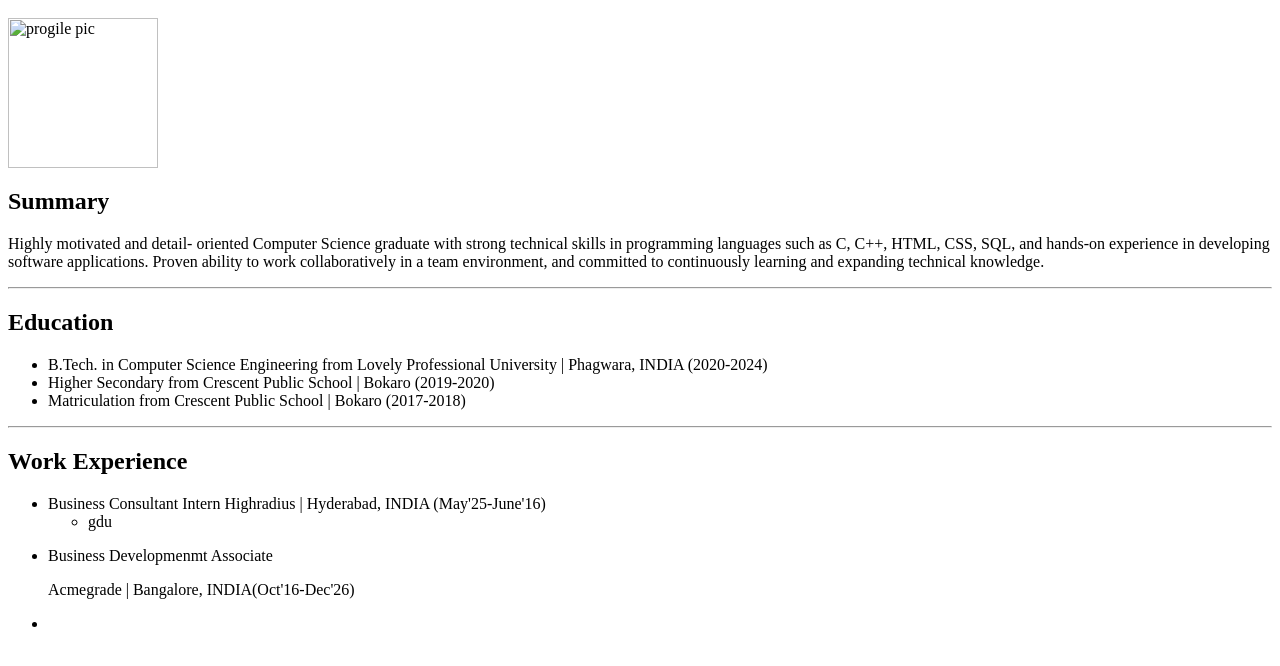
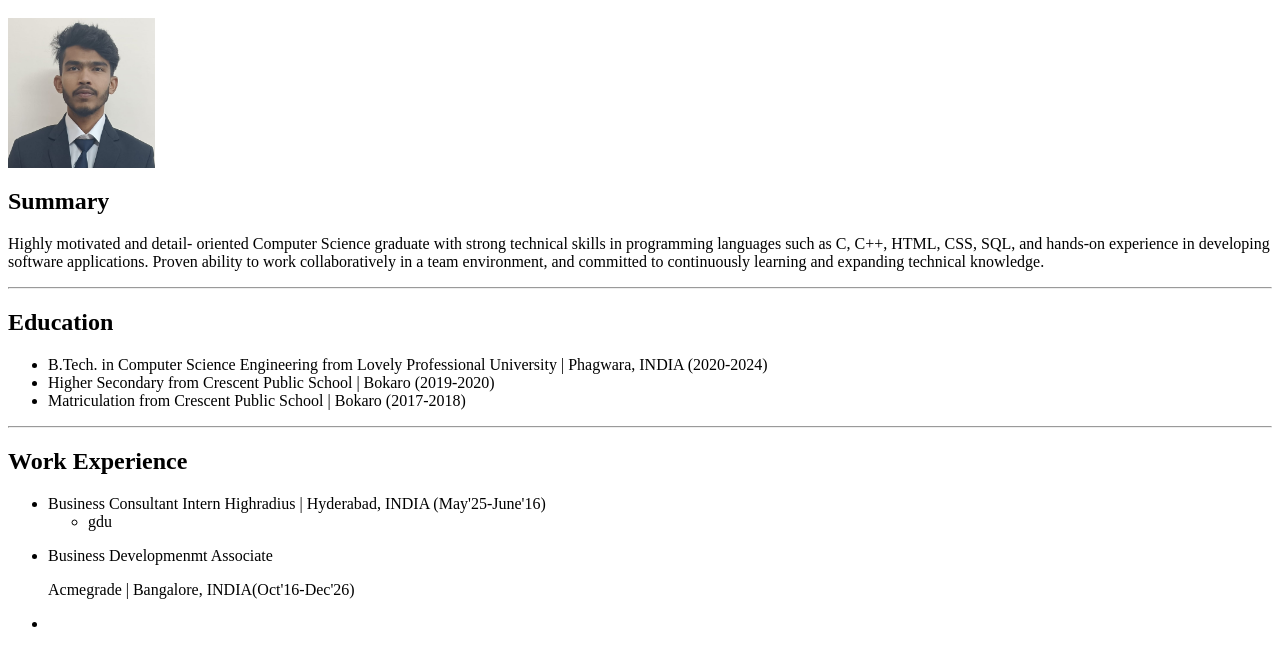
Before and after one commit to tohid37/html-portfolio, a plain HTML site: page index.html in a window 1280 px wide. Shown: the part 48-714 px from the top of the page. Drawn offline with Linux system fonts and the light colour scheme.

Commit message:
Update index.html

```diff
--- a/index.html
+++ b/index.html
@@ -1,5 +1,5 @@
 <h1>Md Tohid Ansari</h1>
-<img src="./Resources/tohid profile pic.jpg" height="150" alt="progile pic">
+<img src="./assets/images/tohid profile pic.jpg" height="150" alt="progile pic">
 <h2>Summary</h2>
 <p>Highly motivated and detail- oriented
     Computer Science graduate with
```
